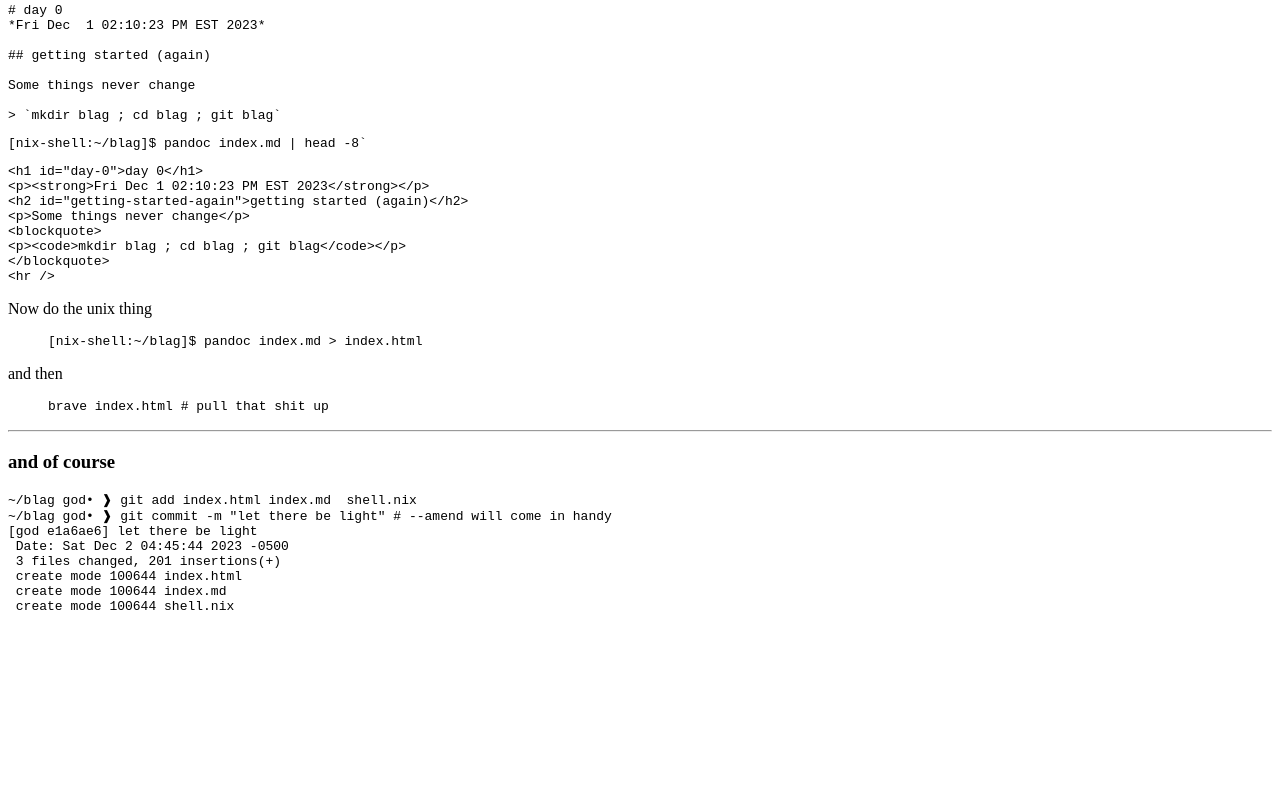
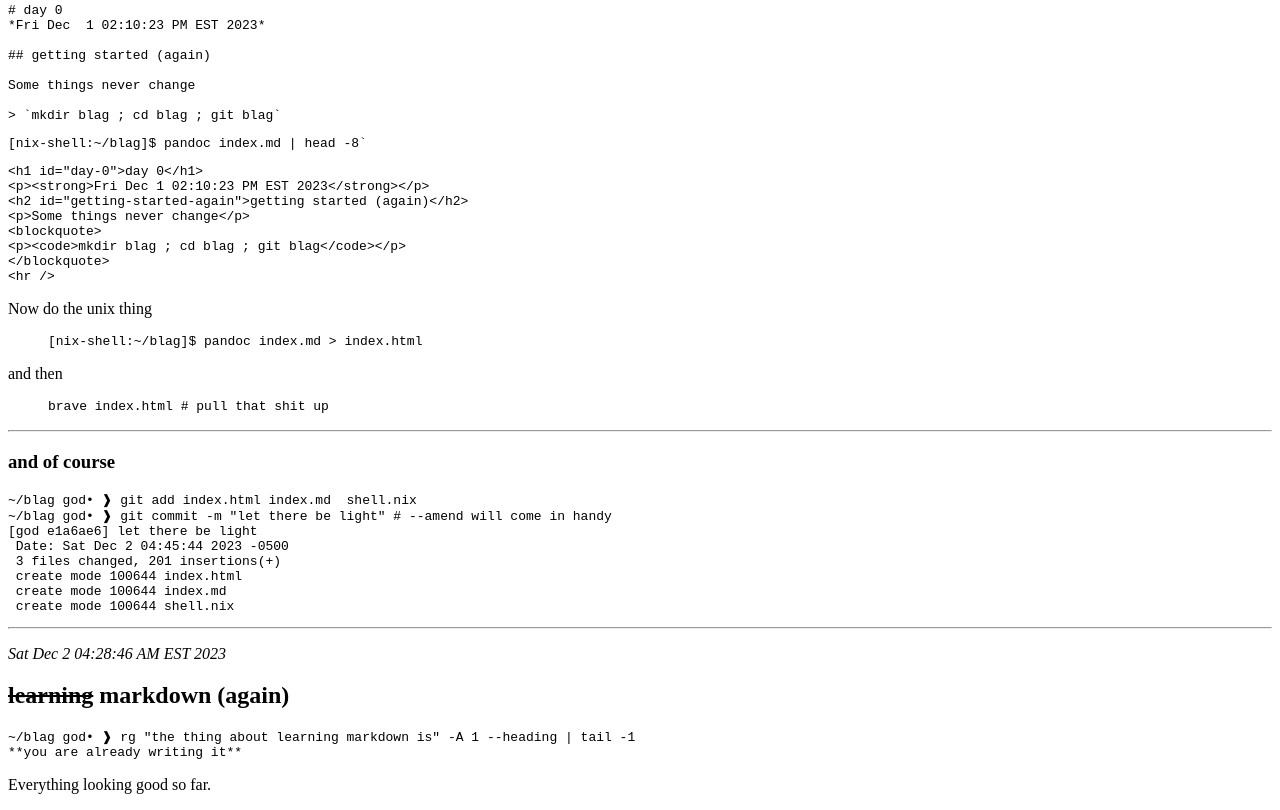
Before and after one commit to blueforesticarus/metaposting, a plain HTML site: page index.html in a window 1280 px wide. Shown: the part 930-1740 px from the top of the page. Before the commit the page ends 1557 px from the top, so only its background shows below. Drawn offline with Linux system fonts and the light colour scheme.

Commit message:
H: learning-markdown-again

```diff
--- a/index.html
+++ b/index.html
@@ -81,3 +81,10 @@ class="sourceCode bash"><span class="ex">brave</span> index.html <span class="co
  create mode 100644 index.html
  create mode 100644 index.md
  create mode 100644 shell.nix</code></pre>
+<hr />
+<p><em>Sat Dec 2 04:28:46 AM EST 2023</em></p>
+<h2 id="learning-markdown-again"><del>learning</del> markdown
+(again)</h2>
+<div class="sourceCode" id="cb9"><pre class="sourceCode md"><code class="sourceCode markdown"><span id="cb9-1"><a href="#cb9-1" aria-hidden="true" tabindex="-1"></a>~/blag god• ❱ rg &quot;the thing about learning markdown is&quot; -A 1 --heading | tail -1</span>
+<span id="cb9-2"><a href="#cb9-2" aria-hidden="true" tabindex="-1"></a>**you are already writing it**</span></code></pre></div>
+<p>Everything looking good so far.</p>
```
Also changed, not shown: 1 other file.
